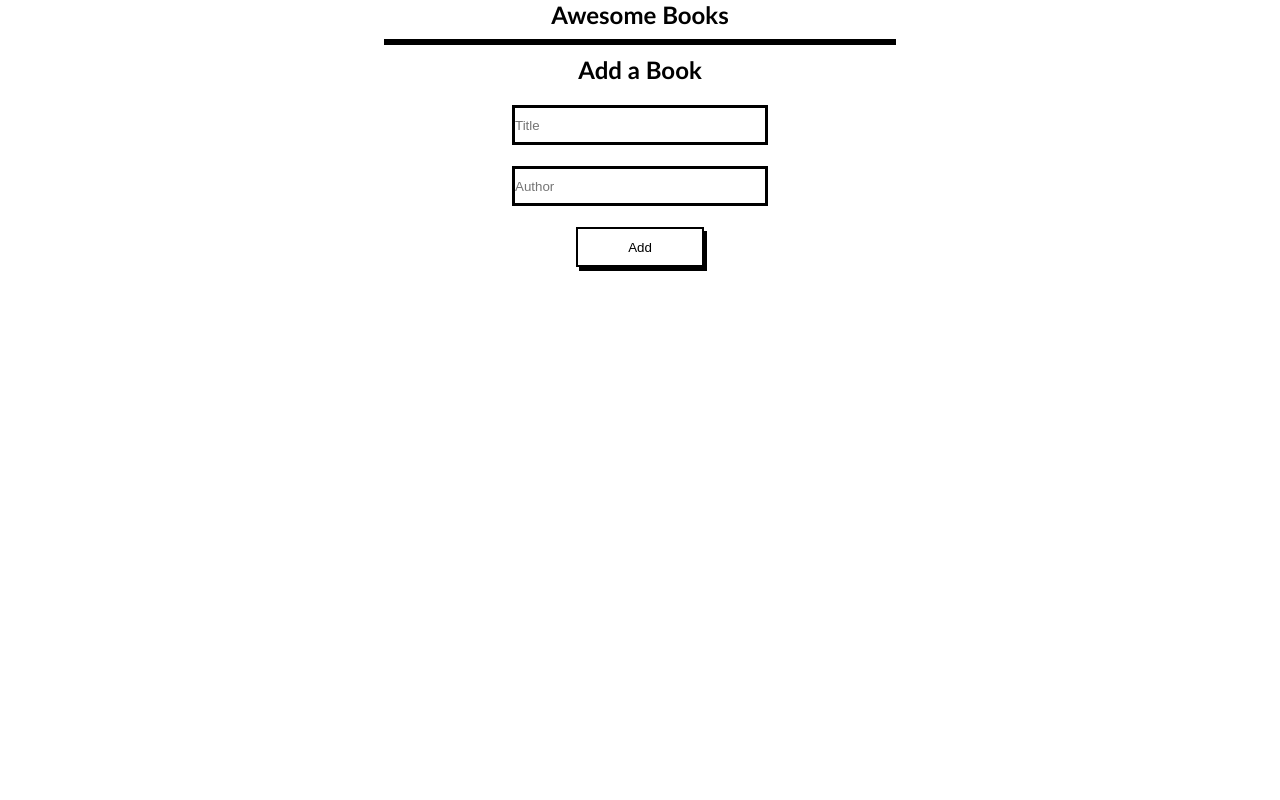
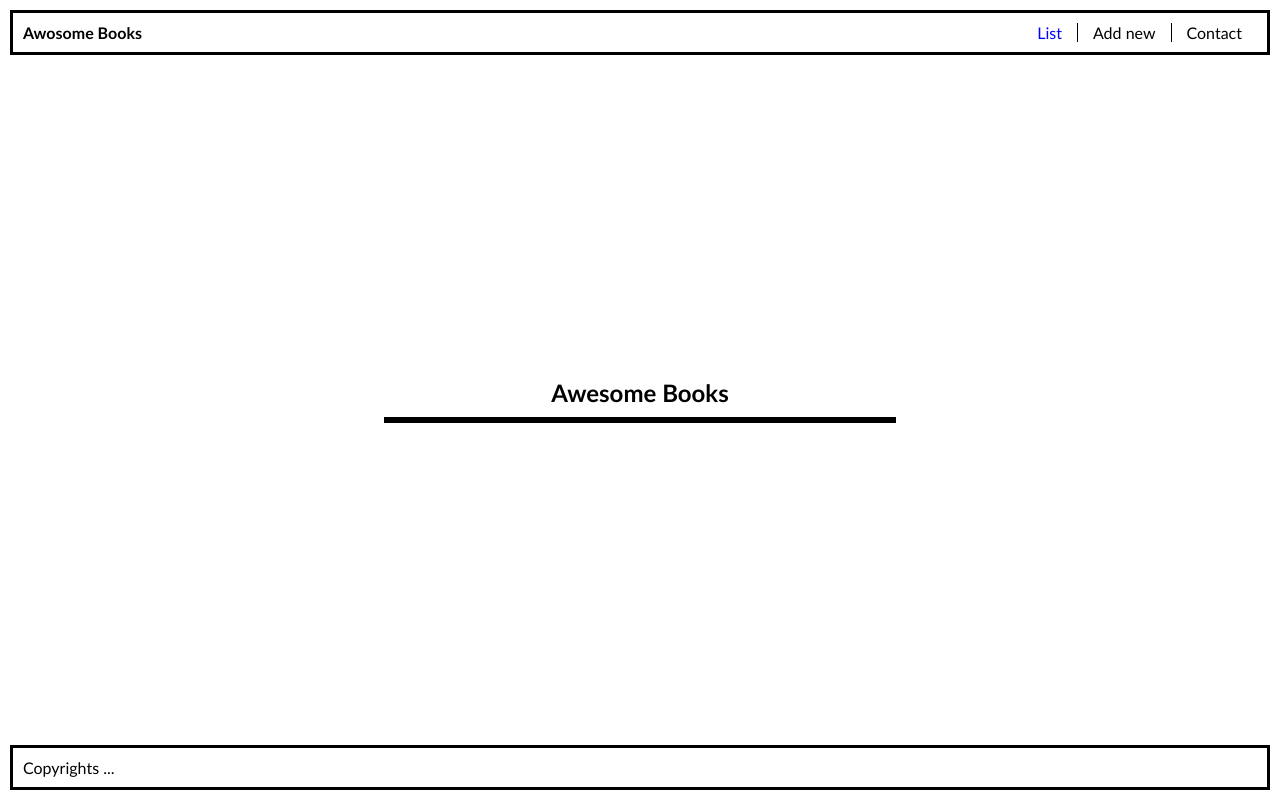
Before and after one commit to Mov305/BookL, a website: page index.html in a window 1280 px wide. Drawn offline with Linux system fonts and the light colour scheme.

Commit message:
Add The spa functions

```diff
--- a/css/style.css
+++ b/css/style.css
@@ -9,6 +9,9 @@ body {
   flex-direction: column;
   align-items: center;
   font-family: 'Gill Sans', 'Gill Sans MT', Calibri, 'Trebuchet MS', sans-serif;
+  height: 100vh;
+  justify-content: space-between;
+  overflow:hidden;
 }
 
 section {
@@ -18,7 +21,35 @@ section {
   align-items: center;
 }
 
-ul {
+nav {
+  display: flex;
+  justify-content: space-between;
+  border: 3px solid black;
+  width: calc(100% - 20px);
+  margin: 10px;
+  padding: 10px;
+  align-items: center;
+}
+
+#navList {
+  display: flex;
+  list-style-type: none;
+}
+
+#navList > li:nth-child(n + 2) {
+  border-left: 1px solid black;
+}
+
+#navList > li {
+  padding: 0 15px;
+  cursor: pointer;
+}
+
+#navList > li:hover {
+  color: gray;
+}
+
+#sec1 ul {
   list-style-type: none;
   padding: 0;
   display: flex;
@@ -27,14 +58,14 @@ ul {
   width: 40vw;
 }
 
-ul li {
+#sec1 ul li {
   display: flex;
   flex-direction: row;
   justify-content: space-between;
   padding: 10px;
 }
 
-ul li:nth-child(2n) {
+#sec1 ul li:nth-child(2n) {
   background-color: rgb(184, 184, 184);
 }
 
@@ -66,3 +97,20 @@ form input {
   border: 2px solid black;
   box-shadow: 3px 4px black;
 }
+
+footer {
+  display: flex;
+  border: 3px solid black;
+  width: calc(100% - 20px);
+  margin: 10px;
+  padding: 10px;
+  align-items: center;
+}
+
+.hidden {
+  display: none;
+}
+
+.active {
+  color: blue;
+}
--- a/index.html
+++ b/index.html
@@ -5,17 +5,27 @@
     <meta http-equiv="X-UA-Compatible" content="IE=edge" />
     <meta name="viewport" content="width=device-width, initial-scale=1.0" />
     <title>Book Libr</title>
-    <link rel="stylesheet" href="./css/style.css">
+    <link rel="stylesheet" href="./css/style.css" />
   </head>
   <body>
-    <nav></nav>
+    <nav>
+      <h4>Awosome Books</h4>
+      <ul id="navList">
+        <li class="active">List</li>
+        <li>Add new</li>
+        <li>Contact</li>
+      </ul>
+    </nav>
     <main>
-      <section>
+      <section id="sec1" class="">
         <h1>Awesome Books</h1>
         <ul id="listOfBooks"></ul>
+      </section>
+
+      <section id="sec2" class="hidden">
         <form action="#">
           <h2>Add a Book</h2>
-          <br>
+          <br />
           <input type="text" id="bookTitle" placeholder="Title" />
           <br />
           <input type="text" id="bookAuthor" placeholder="Author" />
@@ -23,7 +33,23 @@
           <button class="form-button" type="button">Add</button>
         </form>
       </section>
+      <section id="sec3" class="hidden">
+          <h2>Contact information</h2>
+          <p>Do you have any questions or you just want to say "Hello"!
+            <br>
+            You can reach out to us!.
+          </p>
+          <ul>
+            <li>Our e-mail: example@google.com</li>
+            <li>Our phone number: +102930940340</li>
+            <li>Our address: street name 22, 8498 City, Country</li>
+          </ul>
+      </section>
     </main>
+    <footer>
+      <p>Copyrights  <span>...</span> </p>
+    </footer>
     <script src="./javascript/book.js"></script>
+    <script src="./javascript/spa.js"></script>
   </body>
 </html>
--- /dev/null
+++ b/javascript/spa.js
@@ -0,0 +1,13 @@
+const navs = document.querySelectorAll('#navList > li');
+const sections = document.querySelectorAll('section');
+
+navs.forEach((ele, index) => {
+  ele.addEventListener('click', () => {
+    sections.forEach((sec, i) => {
+      sec.classList.add('hidden');
+      navs[i].classList.remove('active');
+    });
+    ele.classList.add('active');
+    sections[index].classList.remove('hidden');
+  });
+});
```
